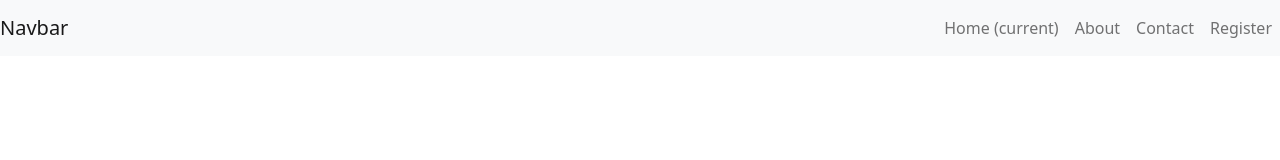
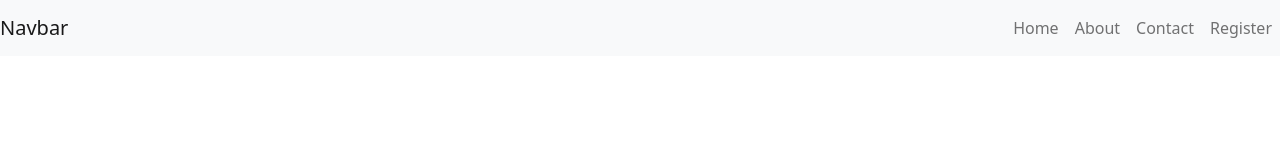
Before and after one commit to sanjayrajpurohit36/authappfrontend, a React (Create React App) app: page / in a window 1280 px wide. Shown: the top 160 px of the page. Built offline with nearby package versions, Linux system fonts and the light colour scheme.

Commit message:
Added react-router-dom dependency for routing.

```diff
--- a/package.json
+++ b/package.json
@@ -9,6 +9,8 @@
     "bootstrap": "^5.0.2",
     "react": "^17.0.2",
     "react-dom": "^17.0.2",
+    "react-router": "^5.2.0",
+    "react-router-dom": "^5.2.0",
     "react-scripts": "4.0.3",
     "web-vitals": "^1.0.1"
   },
--- a/src/components/Navbar/index.js
+++ b/src/components/Navbar/index.js
@@ -24,22 +24,22 @@ const Navbar = (props) => {
       >
         <ul class="navbar-nav">
           <li class="nav-item active">
-            <a class="nav-link" href="#">
-              Home <span class="sr-only">(current)</span>
+            <a class="nav-link" href="/">
+              Home
             </a>
           </li>
           <li class="nav-item">
-            <a class="nav-link" href="#">
+            <a class="nav-link" href="/about">
               About
             </a>
           </li>
           <li class="nav-item">
-            <a class="nav-link" href="#">
+            <a class="nav-link" href="/contact">
               Contact
             </a>
           </li>
           <li class="nav-item">
-            <a class="nav-link" href="#">
+            <a class="nav-link" href="/signup">
               Register
             </a>
           </li>
```
